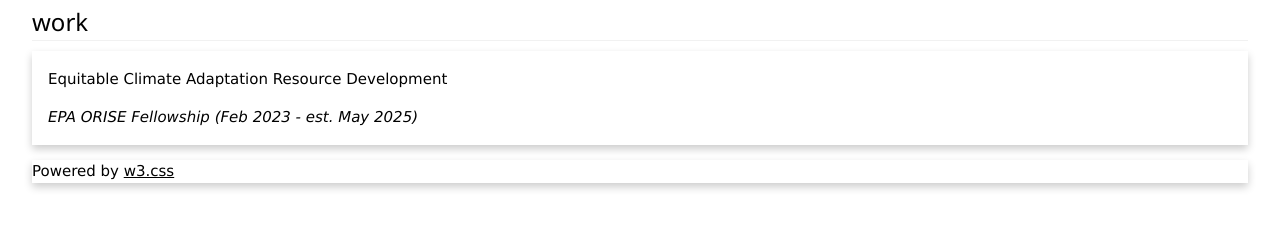
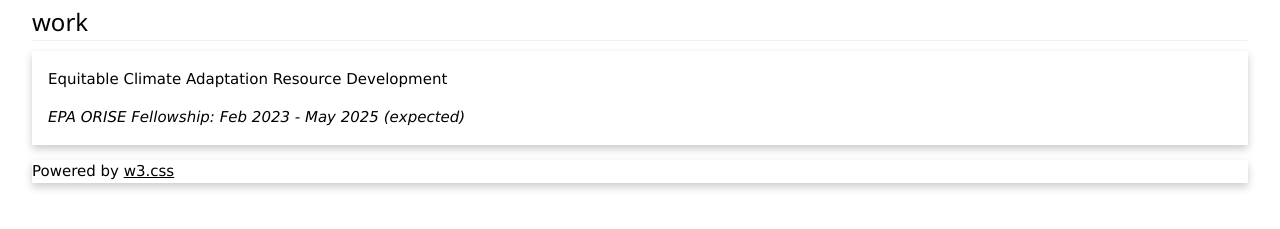
Before and after one commit to ndbkeyes/ndbkeyes.github.io, a Jekyll site: the page climate.html, which Jekyll copies as it is, in a window 1280 px wide. Shown: the part 255-484 px from the top of the page. Built offline with Jekyll 4.4.1, drawn with Linux system fonts in a browser that asks for light colours.

Commit message:
Update climate.html

```diff
--- a/climate.html
+++ b/climate.html
@@ -43,7 +43,7 @@
         <!-- IMG -->
         <div class="container">
           <p>Equitable Climate Adaptation Resource Development</p>
-          <p><i>EPA ORISE Fellowship (Feb 2023 - est. May 2025)</i></p>
+          <p><i>EPA ORISE Fellowship: Feb 2023 - May 2025 (expected)</i></p>
         </div>
       </div>
 
```
Also changed, not shown: other parts of climate.html (+2 -1 lines).
